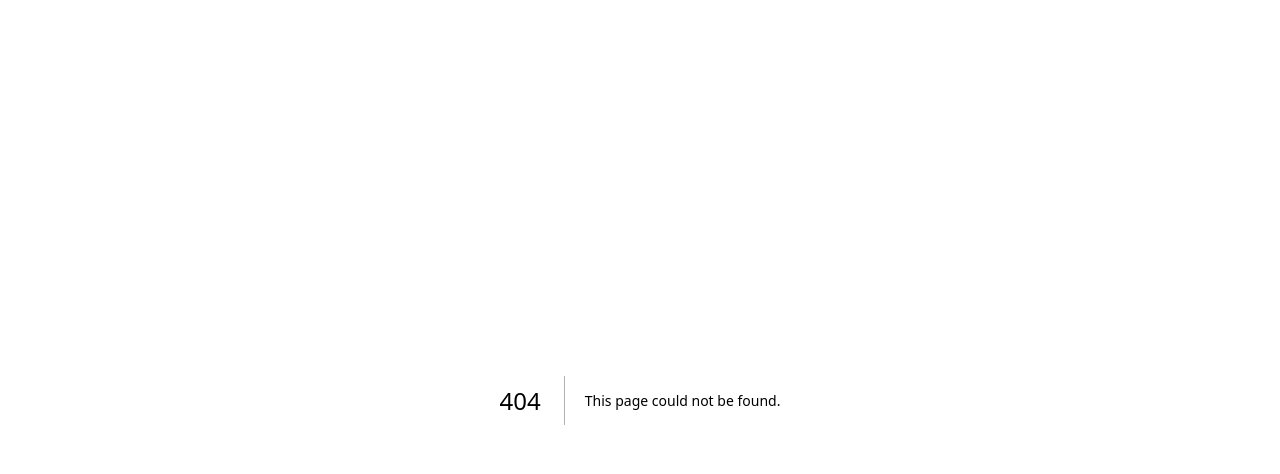
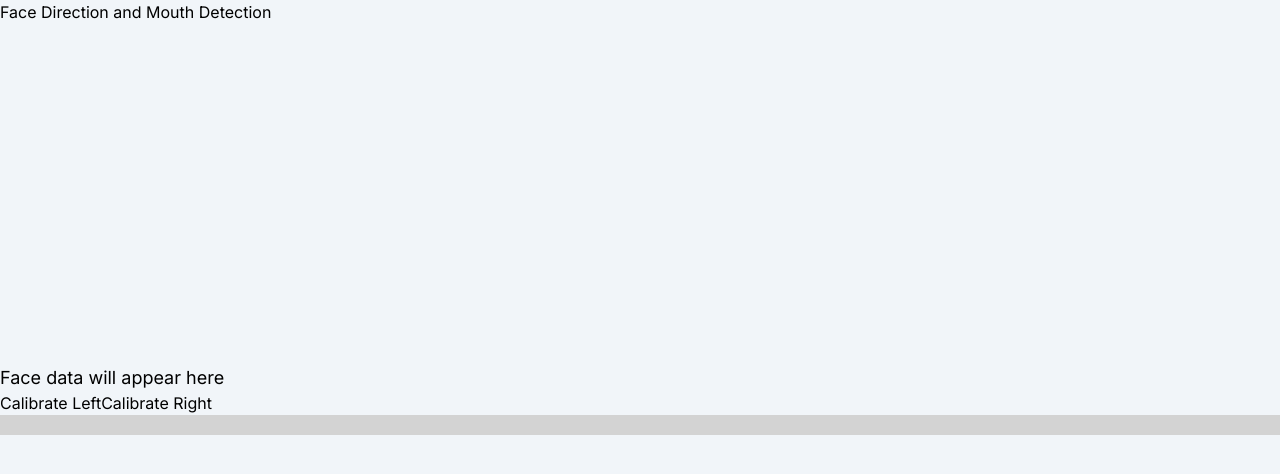
Before and after one commit to kagankan/nextjs-playground, a Next.js app: page /face-typing in a window 1280 px wide. Before the commit this address had no page. Shown: the top 474 px of the page. Built offline with nearby package versions, Linux system fonts and the light colour scheme; no server answers.

Commit message:
顔の向き検知

```diff
--- a/package.json
+++ b/package.json
@@ -11,6 +11,11 @@
   "dependencies": {
     "@conform-to/react": "^1.1.5",
     "@conform-to/zod": "^1.1.5",
+    "@mediapipe/face_mesh": "^0.4.1633559619",
+    "@tensorflow-models/face-landmarks-detection": "^1.0.2",
+    "@tensorflow/tfjs-backend-webgl": "^4.8.0",
+    "@tensorflow/tfjs-converter": "^4.8.0",
+    "@tensorflow/tfjs-core": "^4.8.0",
     "next": "14.2.4",
     "openai": "^4.52.3",
     "react": "^18",
--- /dev/null
+++ b/src/app/face-typing/_components/FaceDirectionDetector.tsx
@@ -0,0 +1,235 @@
+"use client";
+
+import React, { useCallback, useEffect, useRef, useState } from "react";
+import * as faceLandmarksDetection from "@tensorflow-models/face-landmarks-detection";
+
+interface Keypoint {
+  x: number;
+  y: number;
+  z?: number;
+}
+
+interface FaceAngleData {
+  angleDeg: number;
+  leftEye: Keypoint;
+  rightEye: Keypoint;
+  nose: Keypoint;
+}
+
+const FaceDirectionDetector: React.FC = () => {
+  const videoRef = useRef<HTMLVideoElement>(null);
+  const canvasRef = useRef<HTMLCanvasElement>(null);
+  const [faceData, setFaceData] = useState<string>(
+    "Face data will appear here"
+  );
+  const [detector, setDetector] =
+    useState<faceLandmarksDetection.FaceLandmarksDetector | null>(null);
+  const [currentAngle, setCurrentAngle] = useState<number | null>(null);
+  const [leftCalibration, setLeftCalibration] = useState<number>(90 - 30);
+  const [rightCalibration, setRightCalibration] = useState<number>(90 + 30);
+
+  useEffect(() => {
+    const setupCamera = async (): Promise<HTMLVideoElement> => {
+      const stream = await navigator.mediaDevices.getUserMedia({ video: true });
+      if (videoRef.current) {
+        videoRef.current.srcObject = stream;
+      }
+      return new Promise((resolve) => {
+        if (videoRef.current) {
+          videoRef.current.onloadedmetadata = () => {
+            resolve(videoRef.current as HTMLVideoElement);
+          };
+        }
+      });
+    };
+
+    const loadFaceMesh =
+      async (): Promise<faceLandmarksDetection.FaceLandmarksDetector> => {
+        const model = faceLandmarksDetection.SupportedModels.MediaPipeFaceMesh;
+        const detectorConfig: faceLandmarksDetection.MediaPipeFaceMeshMediaPipeModelConfig =
+          {
+            runtime: "mediapipe",
+            solutionPath: "https://cdn.jsdelivr.net/npm/@mediapipe/face_mesh",
+            refineLandmarks: true,
+          };
+        return faceLandmarksDetection.createDetector(model, detectorConfig);
+      };
+
+    const init = async (): Promise<void> => {
+      await setupCamera();
+      if (videoRef.current) {
+        videoRef.current.play();
+      }
+      const detectorInstance = await loadFaceMesh();
+      setDetector(detectorInstance);
+    };
+
+    init();
+  }, []);
+
+  const drawPoint = (
+    ctx: CanvasRenderingContext2D,
+    y: number,
+    x: number,
+    r: number
+  ): void => {
+    ctx.beginPath();
+    ctx.arc(x, y, r, 0, 2 * Math.PI);
+    ctx.fill();
+  };
+
+  const calculateFaceAngle = (keypoints: Keypoint[]): FaceAngleData => {
+    const leftEye = keypoints[33];
+    const rightEye = keypoints[263];
+    const nose = keypoints[1];
+
+    const eyesMidpoint = {
+      x: (leftEye.x + rightEye.x) / 2,
+      y: (leftEye.y + rightEye.y) / 2,
+    };
+
+    const angleRad = Math.atan2(
+      nose.y - eyesMidpoint.y,
+      nose.x - eyesMidpoint.x
+    );
+    let angleDeg = angleRad * (180 / Math.PI);
+
+    if (angleDeg < -180) angleDeg += 360;
+    if (angleDeg > 180) angleDeg -= 360;
+
+    return { angleDeg, leftEye, rightEye, nose };
+  };
+
+  const getFaceDirection = useCallback(
+    (angle: number): string => {
+      const range = rightCalibration - leftCalibration;
+      const percentage = (angle - leftCalibration) / range;
+      const percentageClamped = Math.min(1, Math.max(0, percentage));
+
+      const threshold = 0.2;
+      if (percentage < threshold) return "Left";
+      if (percentage > 1 - threshold) return "Right";
+      return "Center";
+    },
+    [leftCalibration, rightCalibration]
+  );
+
+  const renderPrediction = useCallback(async (): Promise<void> => {
+    if (!canvasRef.current || !videoRef.current || !detector) return;
+
+    const ctx = canvasRef.current.getContext("2d");
+    if (!ctx) return;
+
+    const predictions = await detector.estimateFaces(videoRef.current, {
+      flipHorizontal: false,
+      // predictIrises: true,
+    });
+
+    ctx.drawImage(
+      videoRef.current,
+      0,
+      0,
+      videoRef.current.width,
+      videoRef.current.height
+    );
+
+    if (predictions.length > 0) {
+      predictions.forEach((prediction) => {
+        const keypoints = prediction.keypoints;
+
+        for (let i = 0; i < keypoints.length; i++) {
+          const x = keypoints[i].x;
+          const y = keypoints[i].y;
+
+          ctx.fillStyle = "white";
+          ctx.strokeStyle = "black";
+          ctx.lineWidth = 1;
+          drawPoint(ctx, y, x, 2);
+        }
+
+        const {
+          angleDeg: faceAngle,
+          leftEye,
+          rightEye,
+          nose,
+        } = calculateFaceAngle(keypoints);
+        setCurrentAngle(faceAngle);
+
+        ctx.fillStyle = "red";
+        drawPoint(ctx, leftEye.y, leftEye.x, 4);
+        drawPoint(ctx, rightEye.y, rightEye.x, 4);
+        drawPoint(ctx, nose.y, nose.x, 4);
+
+        const faceDirection = getFaceDirection(faceAngle);
+
+        setFaceData(
+          `Face Angle: ${faceAngle.toFixed(0)}°, Direction: ${faceDirection}`
+        );
+      });
+    } else {
+      setFaceData("No face detected");
+    }
+
+    requestAnimationFrame(renderPrediction);
+  }, [detector, getFaceDirection]);
+
+  useEffect(() => {
+    if (detector) {
+      renderPrediction();
+    }
+  }, [detector, renderPrediction]);
+
+  return (
+    <div>
+      <h1>Face Direction and Mouth Detection</h1>
+      <div style={{ position: "relative", width: "640px", margin: "0 auto" }}>
+        <video
+          ref={videoRef}
+          width={640}
+          height={480}
+          autoPlay
+          muted
+          playsInline
+          style={{ transform: "scaleX(-1)" }}
+        />
+        <canvas
+          ref={canvasRef}
+          width={640}
+          height={480}
+          style={{
+            position: "absolute",
+            top: 0,
+            left: 0,
+            transform: "scaleX(-1)",
+          }}
+        />
+      </div>
+      <div style={{ fontSize: "18px", marginTop: "20px" }}>{faceData}</div>
+      <button onClick={() => setLeftCalibration(currentAngle || 0)}>
+        Calibrate Left
+      </button>
+      <button onClick={() => setRightCalibration(currentAngle || 0)}>
+        Calibrate Right
+      </button>
+      <div
+        style={{ width: "100%", height: "20px", backgroundColor: "lightgray" }}
+      >
+        <div
+          style={{
+            width: `${
+              currentAngle
+                ? ((currentAngle - leftCalibration) /
+                    (rightCalibration - leftCalibration)) *
+                  100
+                : 0
+            }%`,
+            height: "100%",
+            backgroundColor: "green",
+          }}
+        />
+      </div>
+    </div>
+  );
+};
+
+export default FaceDirectionDetector;
--- /dev/null
+++ b/src/app/face-typing/page.tsx
@@ -0,0 +1,16 @@
+import { Metadata } from "next";
+import FaceDirectionDetector from "./_components/FaceDirectionDetector";
+
+export const metadata: Metadata = {
+  title: "顔の向きで文字入力",
+};
+
+export default function Page() {
+  return (
+    <div className=" bg-slate-100">
+      <main className=" min-h-screen  flex flex-col">
+        <FaceDirectionDetector />
+      </main>
+    </div>
+  );
+}
```
Also changed, not shown: 1 other file (tests, documents, lock files or other folders).
